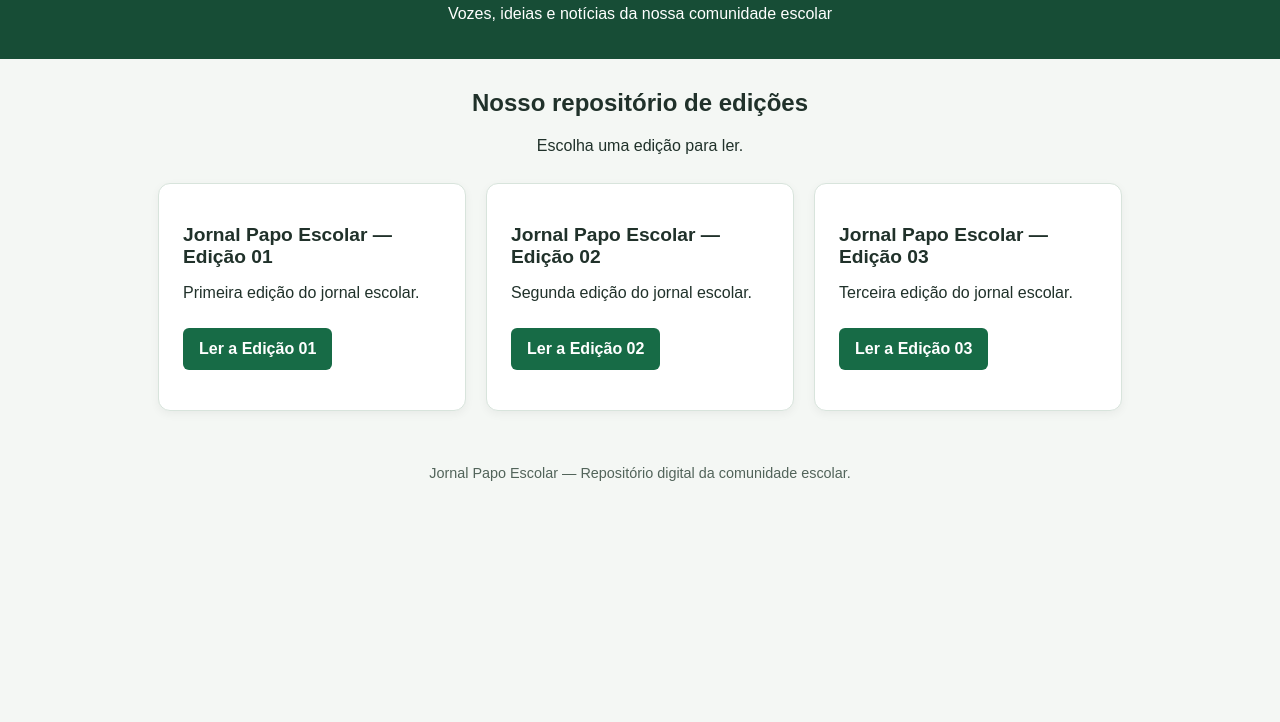
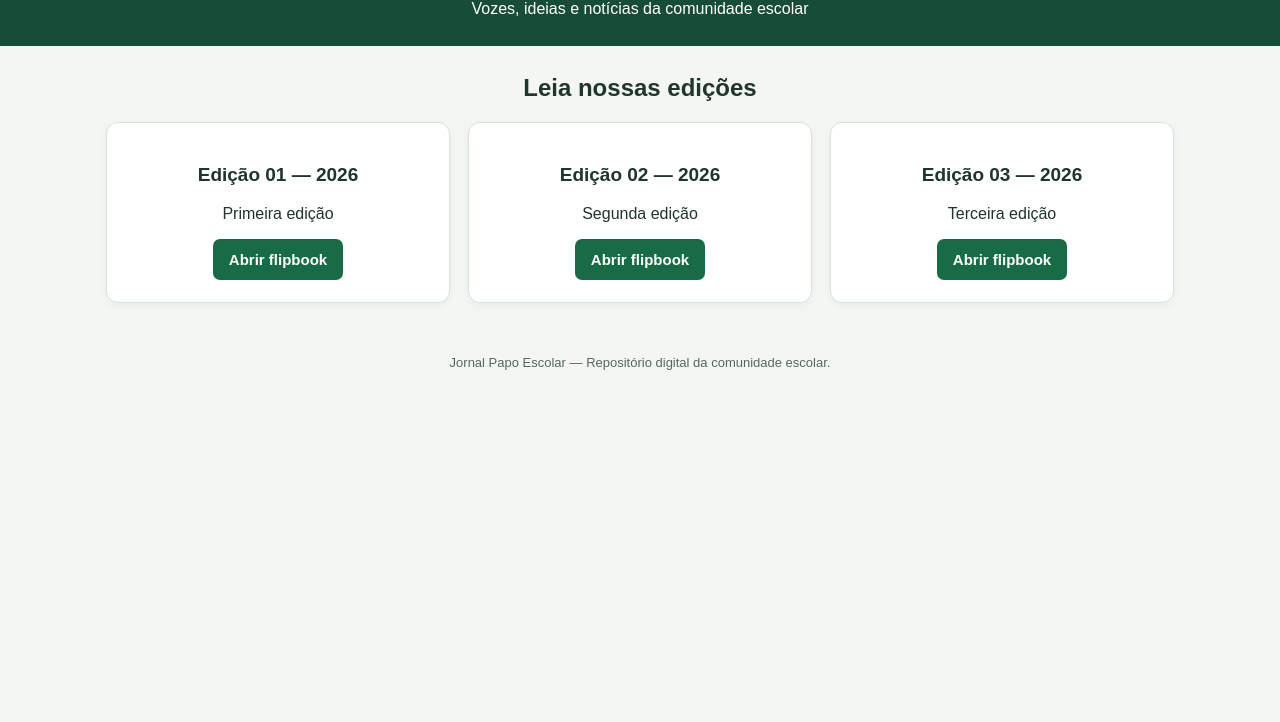
Before and after one commit to jornal-papo-escolar/jornal-papo-escolar, a plain HTML site: page index.html in a window 1280 px wide. Shown: the part 78-800 px from the top of the page. Drawn offline with Linux system fonts and the light colour scheme.

Commit message:
Update index.html

```diff
--- a/index.html
+++ b/index.html
@@ -6,94 +6,165 @@
 <meta name="viewport" content="width=device-width, initial-scale=1">
 <title>Jornal Papo Escolar</title>
 <style>
-    * { box-sizing: border-box; }
-    body {
-      margin: 0;
-      font-family: Arial, sans-serif;
-      color: #20312a;
-      background: #f4f7f4;
-    }
-    header {
-      background: #174d36;
-      color: white;
-      padding: 36px 20px;
-      text-align: center;
-    }
-    header h1 { margin: 0 0 10px; font-size: 2rem; }
-    header p { margin: 0; }
-    main {
-      max-width: 1000px;
-      margin: 30px auto;
-      padding: 0 18px;
-    }
-    .intro { text-align: center; margin-bottom: 28px; }
-    .edicoes {
-      display: grid;
-      grid-template-columns: repeat(auto-fit, minmax(230px, 1fr));
-      gap: 20px;
-    }
-    .edicao {
-      background: white;
-      border-radius: 12px;
-      padding: 24px;
-      border: 1px solid #d8e4dc;
-      box-shadow: 0 3px 10px #0000000d;
-    }
-    .edicao h2 { font-size: 1.2rem; }
-    .edicao a {
-      display: inline-block;
-      margin-top: 10px;
-      padding: 12px 16px;
-      background: #176b46;
-      color: white;
-      text-decoration: none;
-      border-radius: 6px;
-      font-weight: bold;
-    }
-    .edicao a:hover { background: #104b31; }
-    footer {
-      text-align: center;
-      padding: 24px;
-      color: #52645a;
-      font-size: .9rem;
-    }
+*{box-sizing:border-box}
+body{margin:0;font-family:Arial,sans-serif;background:#f3f6f3;color:#20352b}
+header{background:#174d36;color:white;padding:28px 16px;text-align:center}
+header h1{margin:0 0 8px;font-size:clamp(24px,5vw,36px)}
+header p{margin:0}
+main{max-width:1100px;margin:28px auto;padding:0 16px}
+#catalogo h2{text-align:center}
+.lista{display:grid;grid-template-columns:repeat(auto-fit,minmax(220px,1fr));gap:18px}
+.card{background:white;border:1px solid #d7e3da;border-radius:12px;padding:22px;text-align:center;box-shadow:0 3px 10px #0000000b}
+.card h3{font-size:19px}
+button{cursor:pointer;border:0;border-radius:7px;padding:12px 16px;background:#176b46;color:white;font-size:15px;font-weight:bold}
+button:hover{background:#104b31}
+#leitor{display:none}
+.barra{display:flex;align-items:center;justify-content:space-between;gap:10px;flex-wrap:wrap;margin-bottom:12px}
+#tituloLeitor{font-weight:bold;font-size:18px}
+#livro{width:100%;height:min(72vh,800px);min-height:380px;background:#e0e7e1;border-radius:8px;overflow:hidden;position:relative}
+#carregando,#erro{position:absolute;inset:0;display:flex;align-items:center;justify-content:center;padding:20px;text-align:center}
+#erro{display:none;color:#9b1c1c}
+footer{text-align:center;padding:24px;color:#58675d;font-size:13px}
+@media(max-width:600px){#livro{height:68vh;min-height:350px}.barra button{padding:10px;font-size:13px}}
 </style>
 </head>
 <body>
 <header>
   <h1>Jornal Papo Escolar</h1>
-    <p>Vozes, ideias e notícias da nossa comunidade escolar</p>
+  <p>Vozes, ideias e notícias da comunidade escolar</p>
 </header>
 
 <main>
-    <div class="intro">
-      <h2>Nosso repositório de edições</h2>
-      <p>Escolha uma edição para ler.</p>
+  <section id="catalogo">
+    <h2>Leia nossas edições</h2>
+    <div class="lista">
+      <article class="card">
+        <h3>Edição 01 — 2026</h3>
+        <p>Primeira edição</p>
+        <button onclick="abrirEdicao(0)">Abrir flipbook</button>
+      </article>
+      <article class="card">
+        <h3>Edição 02 — 2026</h3>
+        <p>Segunda edição</p>
+        <button onclick="abrirEdicao(1)">Abrir flipbook</button>
+      </article>
+      <article class="card">
+        <h3>Edição 03 — 2026</h3>
+        <p>Terceira edição</p>
+        <button onclick="abrirEdicao(2)">Abrir flipbook</button>
+      </article>
     </div>
+  </section>
 
-    <section class="edicoes">
-      <article class="edicao">
-        <h2>Jornal Papo Escolar — Edição 01</h2>
-        <p>Primeira edição do jornal escolar.</p>
-        <p><a href="Jornal_Papo_Escolar_Edicao_01_2026.pdf" target="_blank" rel="noopener">Ler a Edição 01</a></p>
-      </article>
-
-      <article class="edicao">
-        <h2>Jornal Papo Escolar — Edição 02</h2>
-        <p>Segunda edição do jornal escolar.</p>
-        <p><a href="Jornal_Papo_Escolar_Edicao_02_2026.pdf" target="_blank" rel="noopener">Ler a Edição 02</a></p>
-      </article>
-
-      <article class="edicao">
-        <h2>Jornal Papo Escolar — Edição 03</h2>
-        <p>Terceira edição do jornal escolar.</p>
-        <p><a href="Jornal_Papo_Escolar_Edicao_03_2026.pdf" target="_blank" rel="noopener">Ler a Edição 03</a></p>
-      </article>
+  <section id="leitor">
+    <div class="barra">
+      <div id="tituloLeitor">Jornal Papo Escolar</div>
+      <div>
+        <button onclick="voltarCatalogo()">Voltar às edições</button>
+        <button onclick="abrirPDF()">Abrir PDF</button>
+      </div>
+    </div>
+    <div id="livro">
+      <div id="carregando">Carregando a edição...</div>
+      <div id="erro"></div>
+    </div>
   </section>
 </main>
 
-  <footer>
-    Jornal Papo Escolar — Repositório digital da comunidade escolar.
-  </footer>
+<footer>Jornal Papo Escolar — Repositório digital da comunidade escolar.</footer>
+
+<script src="https://cdn.jsdelivr.net/gh/SympleNZ/PDFlipbook@main/pdflipbook.js"></script>
+<script>
+const edicoes = [
+  {titulo:"Edição 01 — 2026", arquivo:"Jornal_Papo_Escolar_Edicao_01_2026.pdf"},
+  {titulo:"Edição 02 — 2026", arquivo:"Jornal_Papo_Escolar_Edicao_02_2026.pdf"},
+  {titulo:"Edição 03 — 2026", arquivo:"Jornal_Papo_Escolar_Edicao_03_2026.pdf"}
+];
+
+let edicaoAtual = null;
+let livro = null;
+let pdfUrl = null;
+let numeroCarga = 0;
+
+async function abrirEdicao(indice) {
+  edicaoAtual = edicoes[indice];
+  numeroCarga++;
+  const carga = numeroCarga;
+
+  if (livro && typeof livro.destroy === "function") {
+    try { livro.destroy(); } catch(e) {}
+  }
+  livro = null;
+
+  if (pdfUrl) URL.revokeObjectURL(pdfUrl);
+  pdfUrl = null;
+
+  document.getElementById("catalogo").style.display = "none";
+  document.getElementById("leitor").style.display = "block";
+  document.getElementById("tituloLeitor").textContent = edicaoAtual.titulo;
+  document.getElementById("carregando").style.display = "flex";
+  document.getElementById("erro").style.display = "none";
+
+  const elemento = document.getElementById("livro");
+  elemento.querySelectorAll("canvas").forEach(c => c.remove());
+
+  try {
+    const resposta = await fetch(edicaoAtual.arquivo);
+    if (!resposta.ok) {
+      throw new Error("O PDF não foi encontrado: " + edicaoAtual.arquivo);
+    }
+
+    const dados = new Uint8Array(await resposta.arrayBuffer());
+    if (carga !== numeroCarga) return;
+
+    if (typeof PDFlipbook === "undefined") {
+      throw new Error("O visualizador não foi carregado. Verifique a conexão.");
+    }
+
+    livro = PDFlipbook.create(elemento, {
+      data: dados,
+      displayMode: "auto",
+      duration: 420,
+      edgeSize: 0.22,
+      cornerFold: true,
+      controls: true,
+      zoomSteps: [1, 1.25, 1.5, 2, 3],
+      shadow: "always",
+      arrows: true,
+      pageNumbers: true,
+      maxScale: 2,
+      padding: 10
+    });
+
+    pdfUrl = URL.createObjectURL(
+      new Blob([dados], {type:"application/pdf"})
+    );
+    document.getElementById("carregando").style.display = "none";
+
+  } catch (erro) {
+    console.error(erro);
+    document.getElementById("carregando").style.display = "none";
+    const caixa = document.getElementById("erro");
+    caixa.textContent = "Não foi possível abrir esta edição. " + erro.message;
+    caixa.style.display = "flex";
+  }
+}
+
+function abrirPDF() {
+  if (pdfUrl) window.open(pdfUrl, "_blank");
+}
+
+function voltarCatalogo() {
+  numeroCarga++;
+  if (livro && typeof livro.destroy === "function") {
+    try { livro.destroy(); } catch(e) {}
+  }
+  livro = null;
+  if (pdfUrl) URL.revokeObjectURL(pdfUrl);
+  pdfUrl = null;
+  document.getElementById("leitor").style.display = "none";
+  document.getElementById("catalogo").style.display = "block";
+}
+</script>
 </body>
 </html>
```
Lines whose indentation alone changed are shown as unchanged.
